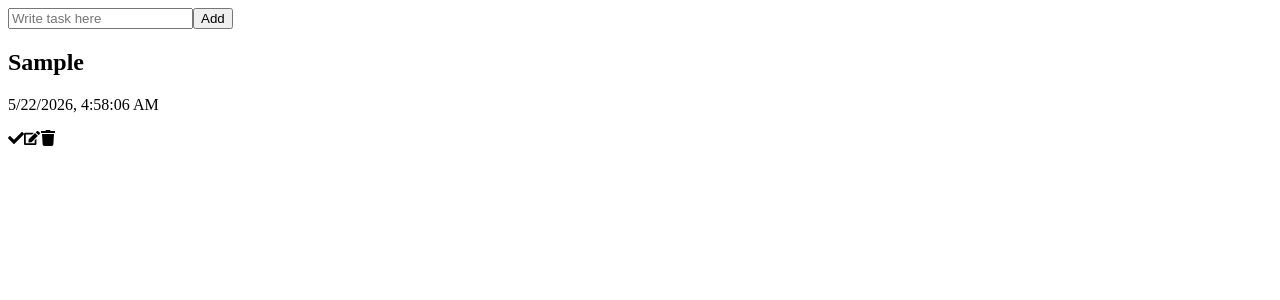
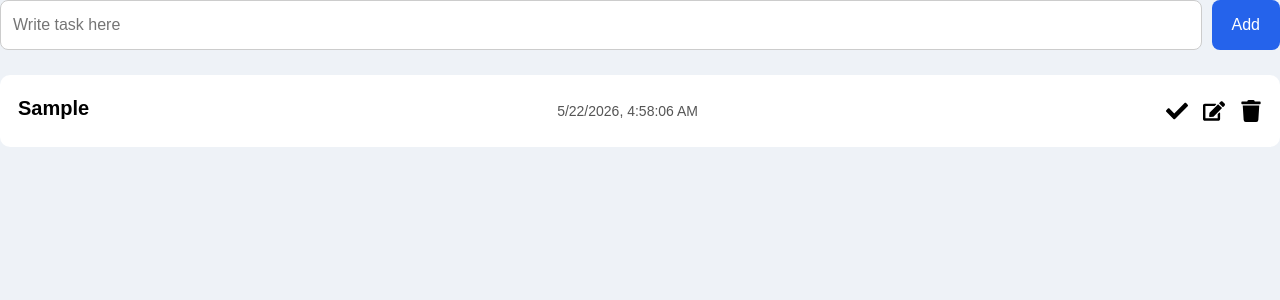
Before and after one commit to jaspreet204/to-do, a React (Create React App) app: page / in a window 1280 px wide. Both pictures are taken after typing "Sample" into the empty fields and a click on the input "Add". Shown: the top 300 px of the page. Built offline with nearby package versions, Linux system fonts and the light colour scheme.

Commit message:
add styling

```diff
--- a/src/css/index.css
+++ b/src/css/index.css
@@ -0,0 +1,81 @@
+@charset "utf 8";
+@import './reset.css';
+
+body{
+    font-family: Arial, sans-serif;
+    background-color: #eef2f7;
+}
+
+.main-page{
+    width: 90%;
+    max-width: 800px;
+    margin: 40px auto;
+    background-color: white;
+    padding: 30px;
+    border-radius: 15px;
+}
+
+.main-page h1{
+    text-align: center;
+    margin-bottom: 25px;
+    color: #3b2f2f;
+}
+
+.write-area form{
+    display: flex;
+    gap: 10px;
+    margin-bottom: 25px;
+}
+
+.write-area input[type="text"]{
+    width: 100%;
+    padding: 12px;
+    border: 1px solid #ccc;
+    border-radius: 8px;
+}
+
+.write-area input[type="submit"]{
+    padding: 12px 20px;
+    border: none;
+    border-radius: 8px;
+    background-color: #2563eb;
+    color: white;
+    cursor: pointer;
+}
+
+.task-shelf{
+    display: flex;
+    flex-direction: column;
+    gap: 15px;
+}
+
+.note-card{
+    background-color: white;
+    padding: 18px;
+    border-radius: 10px;
+    display: flex;
+    justify-content: space-between;
+    align-items: center;
+}
+
+.done-card{
+    background-color: #d1fae5;
+    border-left: 6px solid #10b981;
+}
+
+.note-card h2{
+    font-size: 20px;
+    margin-bottom: 6px;
+}
+
+.note-card p{
+    color: #555;
+    font-size: 14px;
+}
+
+.task-icons{
+    display: flex;
+    gap: 15px;
+    font-size: 22px;
+    cursor: pointer;
+}
```
